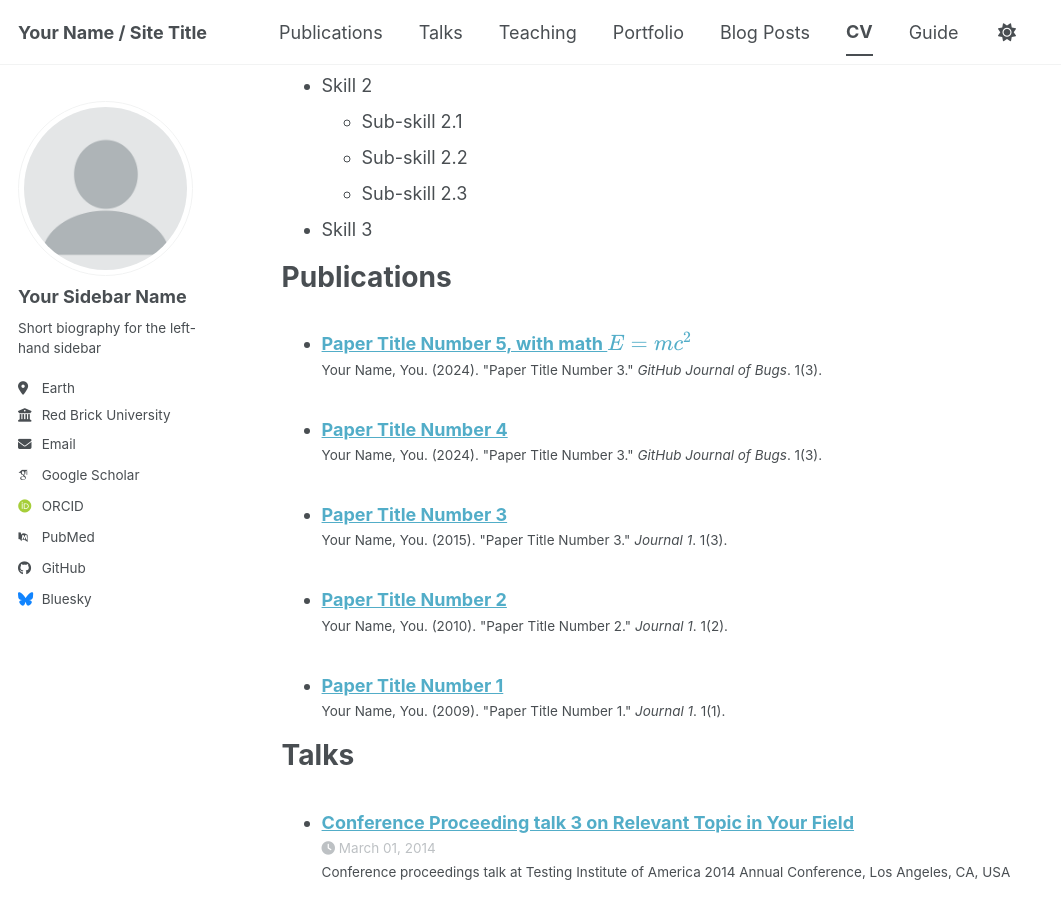
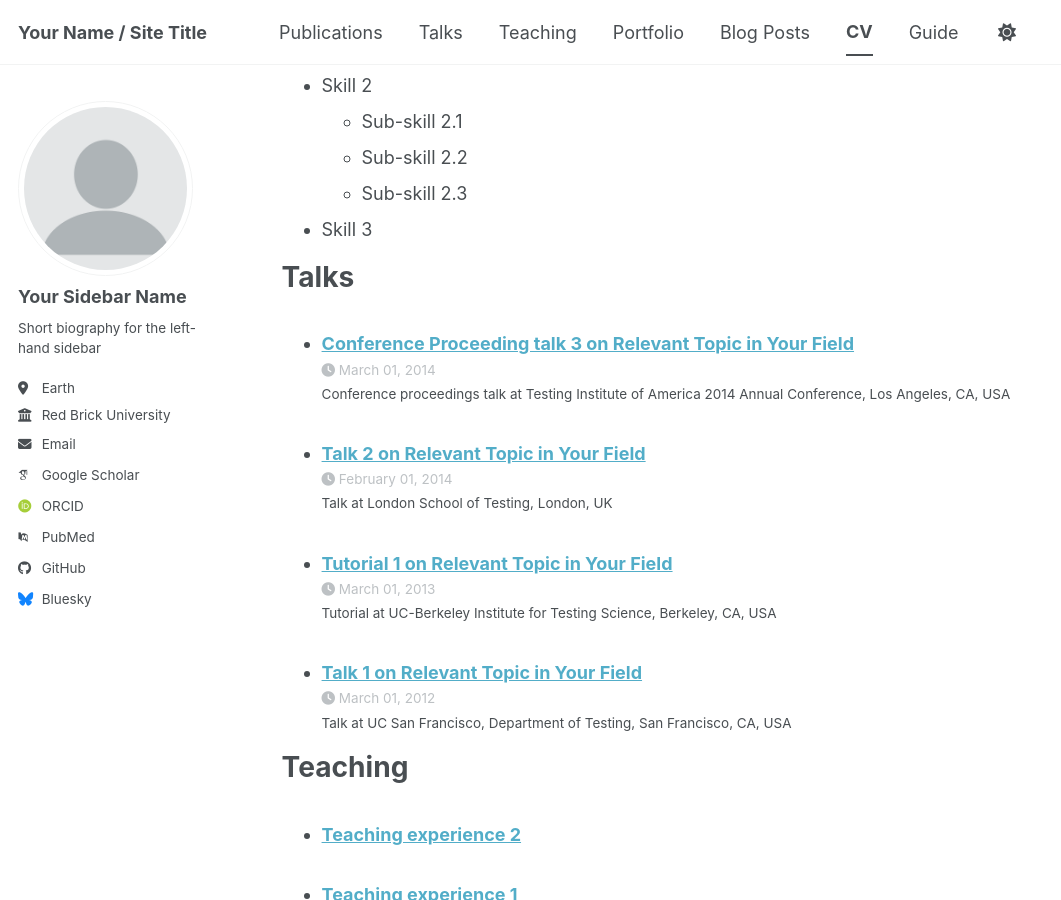
Before and after one commit to caroledelenne/caroledelenne.github.io, a Jekyll site: the page built from _pages/cv.md, in a window 1280 px wide and 900 px high, scrolled down 1031 px. Shown: the whole window, without its empty margins (0-1061 px from the left). Built offline with Jekyll 4.4.1, drawn with Linux system fonts in a browser that asks for light colours; some web fonts are replaced; a script bundle is joined from its source files by our own code; library files that are not in the unit come from our copies.

Commit message:
remove 1item in cv

```diff
--- a/_pages/cv.md
+++ b/_pages/cv.md
@@ -49,12 +49,6 @@
   * Sub-skill 2.3
 * Skill 3
 
-Publications
-======
-  <ul>{% for post in site.publications reversed %}
-    {% include archive-single-cv.html %}
-  {% endfor %}</ul>
-
 Talks
 ======
   <ul>{% for post in site.talks reversed %}
```
